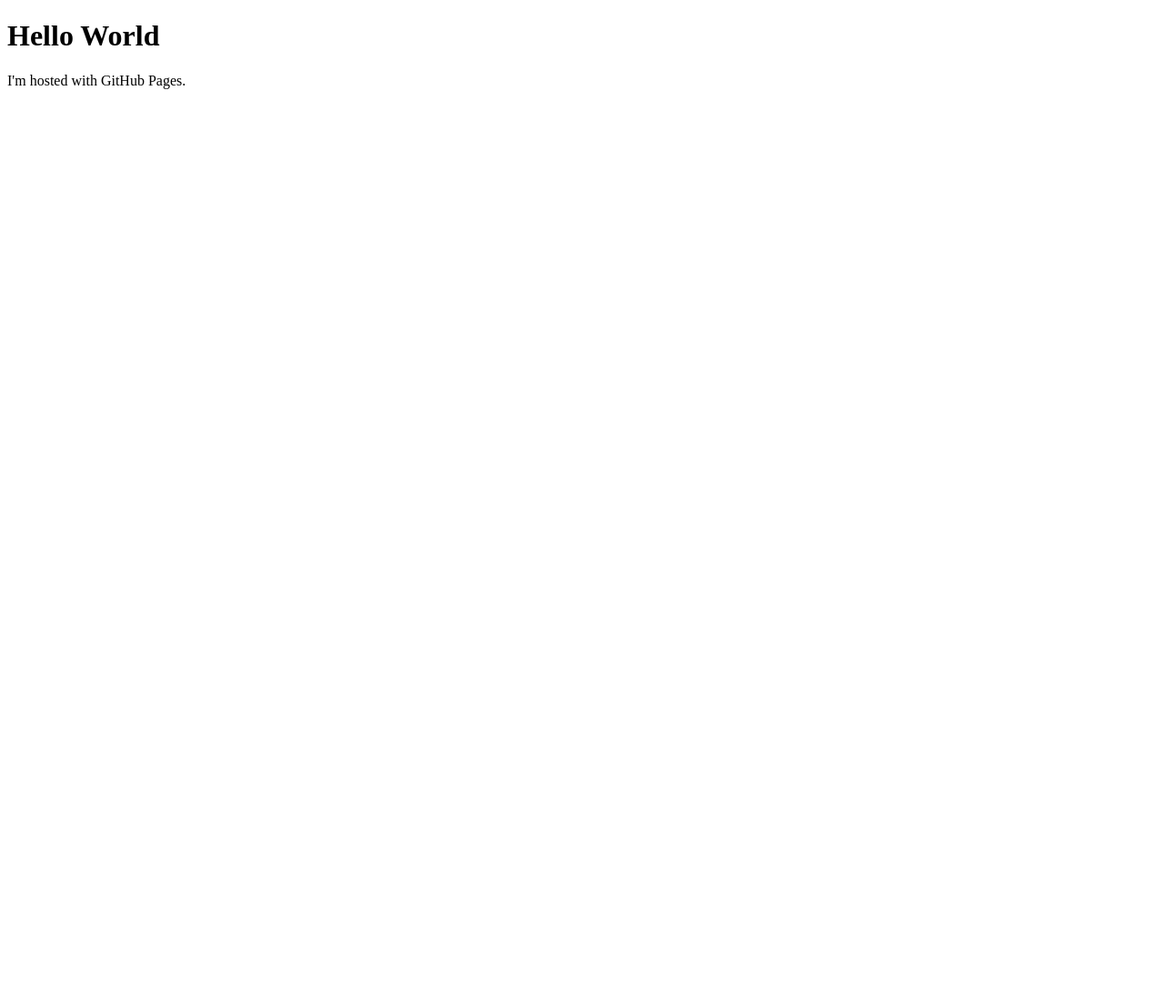
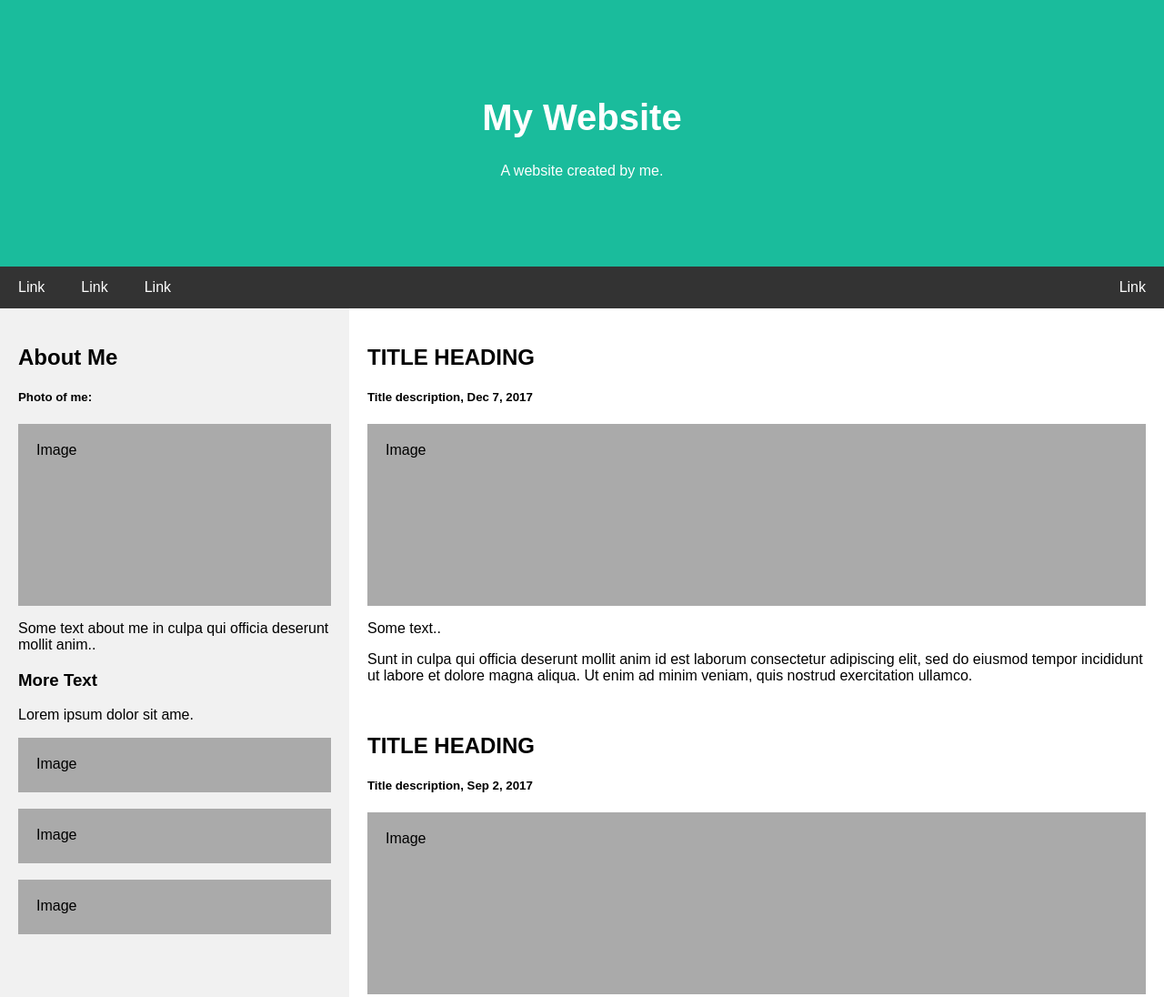
Before and after one commit to olehjelle/olehjelle.github.io, a plain HTML site: page index.html in a window 1280 px wide. Shown: the top 1096 px of the page at 91% size. Before the commit the page ends 800 px from the top, so only its background shows below. Drawn offline with Linux system fonts and the light colour scheme.

Commit message:
W3 schools test site

```diff
--- a/index.html
+++ b/index.html
@@ -1,7 +1,159 @@
 <!DOCTYPE html>
-<html>
+<html lang="en">
+<head>
+<title>Page Title</title>
+<meta charset="UTF-8">
+<meta name="viewport" content="width=device-width, initial-scale=1">
+<style>
+* {
+  box-sizing: border-box;
+}
+
+/* Style the body */
+body {
+  font-family: Arial, Helvetica, sans-serif;
+  margin: 0;
+}
+
+/* Header/logo Title */
+.header {
+  padding: 80px;
+  text-align: center;
+  background: #1abc9c;
+  color: white;
+}
+
+/* Increase the font size of the heading */
+.header h1 {
+  font-size: 40px;
+}
+
+/* Style the top navigation bar */
+.navbar {
+  overflow: hidden;
+  background-color: #333;
+}
+
+/* Style the navigation bar links */
+.navbar a {
+  float: left;
+  display: block;
+  color: white;
+  text-align: center;
+  padding: 14px 20px;
+  text-decoration: none;
+}
+
+/* Right-aligned link */
+.navbar a.right {
+  float: right;
+}
+
+/* Change color on hover */
+.navbar a:hover {
+  background-color: #ddd;
+  color: black;
+}
+
+/* Column container */
+.row {
+  display: -ms-flexbox; /* IE10 */
+  display: flex;
+  -ms-flex-wrap: wrap; /* IE10 */
+  flex-wrap: wrap;
+}
+
+/* Create two unequal columns that sits next to each other */
+/* Sidebar/left column */
+.side {
+  -ms-flex: 30%; /* IE10 */
+  flex: 30%;
+  background-color: #f1f1f1;
+  padding: 20px;
+}
+
+/* Main column */
+.main {
+  -ms-flex: 70%; /* IE10 */
+  flex: 70%;
+  background-color: white;
+  padding: 20px;
+}
+
+/* Fake image, just for this example */
+.fakeimg {
+  background-color: #aaa;
+  width: 100%;
+  padding: 20px;
+}
+
+/* Footer */
+.footer {
+  padding: 20px;
+  text-align: center;
+  background: #ddd;
+}
+
+/* Responsive layout - when the screen is less than 700px wide, make the two columns stack on top of each other instead of next to each other */
+@media screen and (max-width: 700px) {
+  .row {
+    flex-direction: column;
+  }
+}
+
+/* Responsive layout - when the screen is less than 400px wide, make the navigation links stack on top of each other instead of next to each other */
+@media screen and (max-width: 400px) {
+  .navbar a {
+    float: none;
+    width: 100%;
+  }
+}
+</style>
+</head>
 <body>
-<h1>Hello World</h1>
-<p>I'm hosted with GitHub Pages.</p>
+
+<div class="header">
+  <h1>My Website</h1>
+  <p>A website created by me.</p>
+</div>
+
+<div class="navbar">
+  <a href="#">Link</a>
+  <a href="#">Link</a>
+  <a href="#">Link</a>
+  <a href="#" class="right">Link</a>
+</div>
+
+<div class="row">
+  <div class="side">
+    <h2>About Me</h2>
+    <h5>Photo of me:</h5>
+    <div class="fakeimg" style="height:200px;">Image</div>
+    <p>Some text about me in culpa qui officia deserunt mollit anim..</p>
+    <h3>More Text</h3>
+    <p>Lorem ipsum dolor sit ame.</p>
+    <div class="fakeimg" style="height:60px;">Image</div><br>
+    <div class="fakeimg" style="height:60px;">Image</div><br>
+    <div class="fakeimg" style="height:60px;">Image</div>
+  </div>
+  <div class="main">
+    <h2>TITLE HEADING</h2>
+    <h5>Title description, Dec 7, 2017</h5>
+    <div class="fakeimg" style="height:200px;">Image</div>
+    <p>Some text..</p>
+    <p>Sunt in culpa qui officia deserunt mollit anim id est laborum consectetur adipiscing elit, sed do eiusmod tempor incididunt ut labore et dolore magna aliqua. Ut enim ad minim veniam, quis nostrud exercitation ullamco.</p>
+    <br>
+    <h2>TITLE HEADING</h2>
+    <h5>Title description, Sep 2, 2017</h5>
+    <div class="fakeimg" style="height:200px;">Image</div>
+    <p>Some text..</p>
+    <p>Sunt in culpa qui officia deserunt mollit anim id est laborum consectetur adipiscing elit, sed do eiusmod tempor incididunt ut labore et dolore magna aliqua. Ut enim ad minim veniam, quis nostrud exercitation ullamco.</p>
+  </div>
+</div>
+
+<div class="footer">
+  <h2>Footer</h2>
+</div>
+
 </body>
 </html>
```
